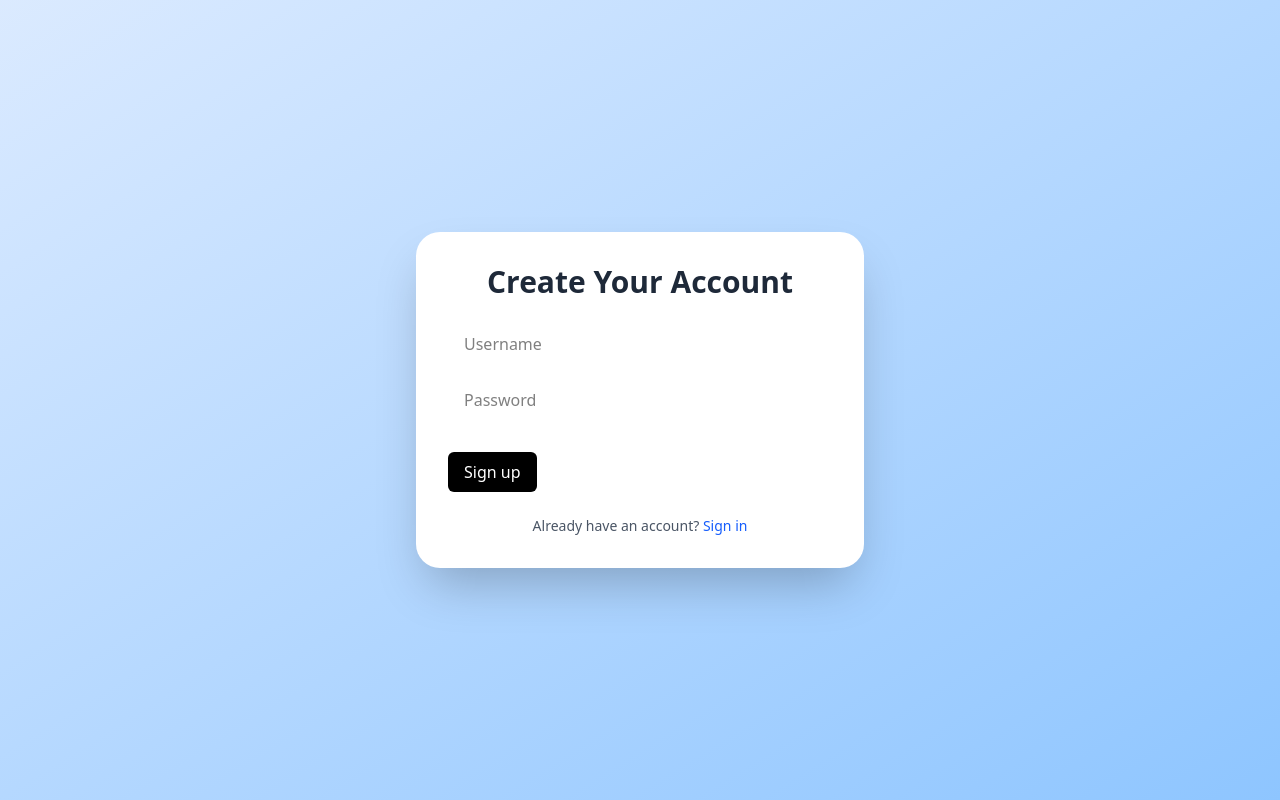
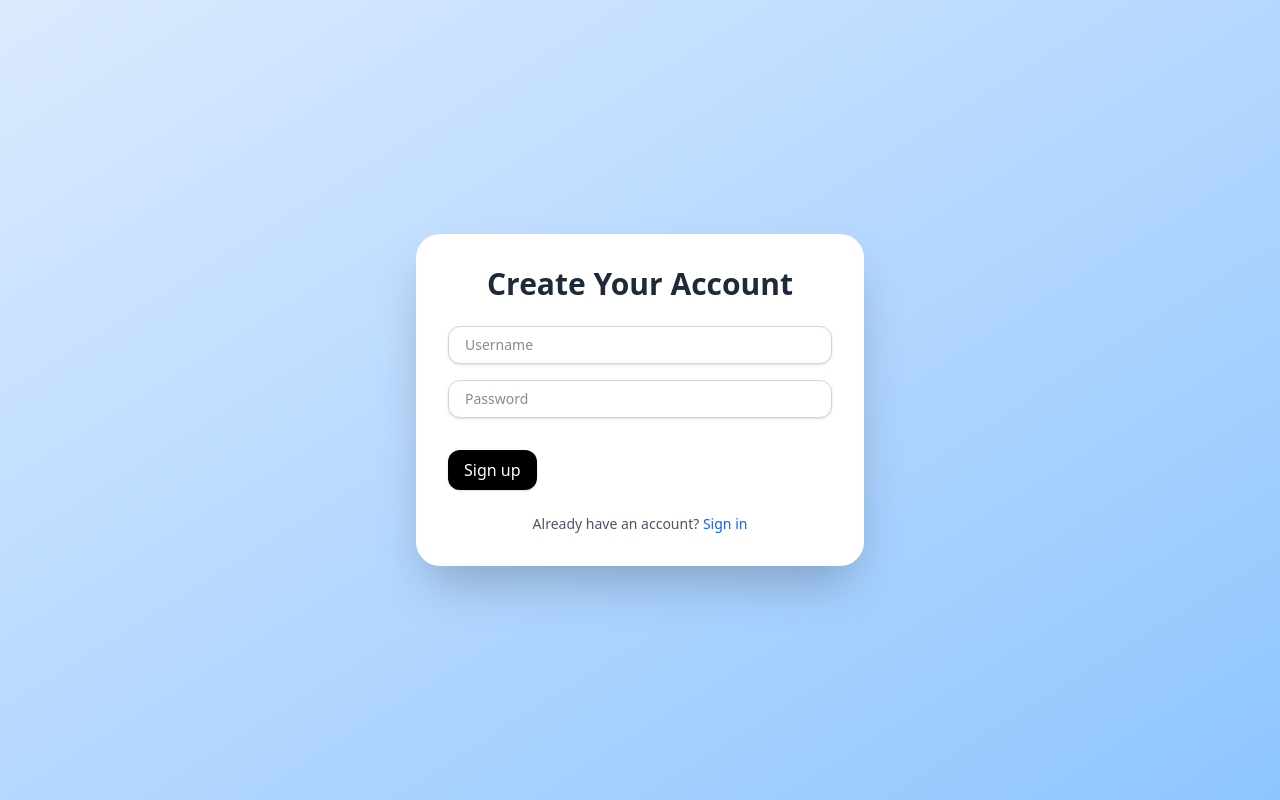
Before and after one commit to snk-git-hub/SecondBrain-FE, a React (Vite) app: page /signup in a window 1280 px wide. Built offline with nearby package versions, Linux system fonts and the light colour scheme.

Commit message:
make changes in ui

```diff
--- a/package.json
+++ b/package.json
@@ -16,6 +16,7 @@
     "axios": "^1.9.0",
     "react": "^18.3.1",
     "react-dom": "^18.3.1",
+    "react-error-boundary": "^6.0.0",
     "react-router-dom": "^6.30.0",
     "react-twitter-embed": "^4.0.4"
   },
--- a/src/components/Button.tsx
+++ b/src/components/Button.tsx
@@ -10,13 +10,12 @@ interface ButtonProps {
 }
 
 const variantClasses = {
-  primary: "bg-black text-white hover:bg-gray-700",
-  secondary: "bg-black text-white hover:bg-gray-500",
-
+  primary: "bg-black text-white hover:bg-gray-800",
+  secondary: "bg-white text-black border border-black hover:bg-gray-100",
 };
 
 const defaultStyles =
-  "px-4 py-2 rounded-md font-light flex items-center justify-center gap-2 transition duration-300";
+  "px-4 py-2 rounded-xl font-medium flex items-center justify-center gap-2 transition duration-300 shadow-sm focus:outline-none focus:ring-2 focus:ring-offset-2";
 
 export function Button({
   variant,
@@ -31,11 +30,34 @@ export function Button({
       onClick={onClick}
       className={`${variantClasses[variant]} ${defaultStyles} ${
         fullWidth ? "w-full" : ""
-      } ${loading ? "opacity-50 cursor-not-allowed" : ""}`}
+      } ${loading ? "opacity-50 cursor-not-allowed" : "hover:scale-[1.02]"}`}
       disabled={loading}
     >
-      {startIcon && <span>{startIcon}</span>}
-      <span>{text}</span>
+      {loading ? (
+        <svg
+          className="animate-spin h-5 w-5 mr-2 text-current"
+          xmlns="http://www.w3.org/2000/svg"
+          fill="none"
+          viewBox="0 0 24 24"
+        >
+          <circle
+            className="opacity-25"
+            cx="12"
+            cy="12"
+            r="10"
+            stroke="currentColor"
+            strokeWidth="4"
+          ></circle>
+          <path
+            className="opacity-75"
+            fill="currentColor"
+            d="M4 12a8 8 0 018-8v8H4z"
+          ></path>
+        </svg>
+      ) : (
+        startIcon && <span>{startIcon}</span>
+      )}
+      <span>{loading ? "Loading..." : text}</span>
     </button>
   );
 }
--- a/src/components/CreateContentModel.tsx
+++ b/src/components/CreateContentModel.tsx
@@ -46,7 +46,7 @@ export function CreateContentModel({ open, onClose }) {
     <div className="fixed inset-0 z-50 flex items-center justify-center">
       <div className="absolute inset-0 bg-slate-500 opacity-60"></div>
 
-      <div className="relative z-10 bg-white p-6 rounded-lg shadow-2xl w-[340px]">
+      <div className="relative z-10 bg-white p-6 rounded-lg shadow-2xl w-[390px]">
         <div className="flex flex-col items-center space-y-6">
 
           <div className="flex justify-end w-full">
@@ -57,7 +57,7 @@ export function CreateContentModel({ open, onClose }) {
 
           <div className="w-full space-y-4">
             <Input reference={titleRef} label="Title" placeholder="Enter content title" />
-            <Input reference={linkRef} label="Link" placeholder="Enter video or tweet link" />
+            <Input reference={linkRef} label="Link" placeholder="Enter link" />
           </div>
 
           <div className="w-full">
@@ -77,8 +77,8 @@ export function CreateContentModel({ open, onClose }) {
           </div>
 
           <div className="w-full flex justify-center">
-  <Button onClick={()=>{addContent(); window.location.reload(); } }variant="primary" text="Submit" />
-</div>
+            <Button onClick={() => { addContent(); window.location.reload(); }} variant="primary" text="Submit" />
+          </div>
         </div>
       </div>
     </div>
--- a/src/components/Input.tsx
+++ b/src/components/Input.tsx
@@ -6,7 +6,10 @@ interface InputProps{
 }
 export function Input({placeholder,reference}:InputProps){
     return(
-        <input ref={reference} placeholder ={placeholder} type="text"  className="px-4 py-2"
+        <input  ref={reference} placeholder ={placeholder} type="text"
+
+        className="block w-full px-4 py-2 text-sm text-gray-900 bg-white border border-gray-300 rounded-xl shadow-sm focus:outline-none focus:ring-2 focus:ring-blue-500 focus:border-blue-500 transition duration-150"
+
         ></input>
     )
   }
```
Also changed, not shown: 1 other file (tests, documents, lock files or other folders).
